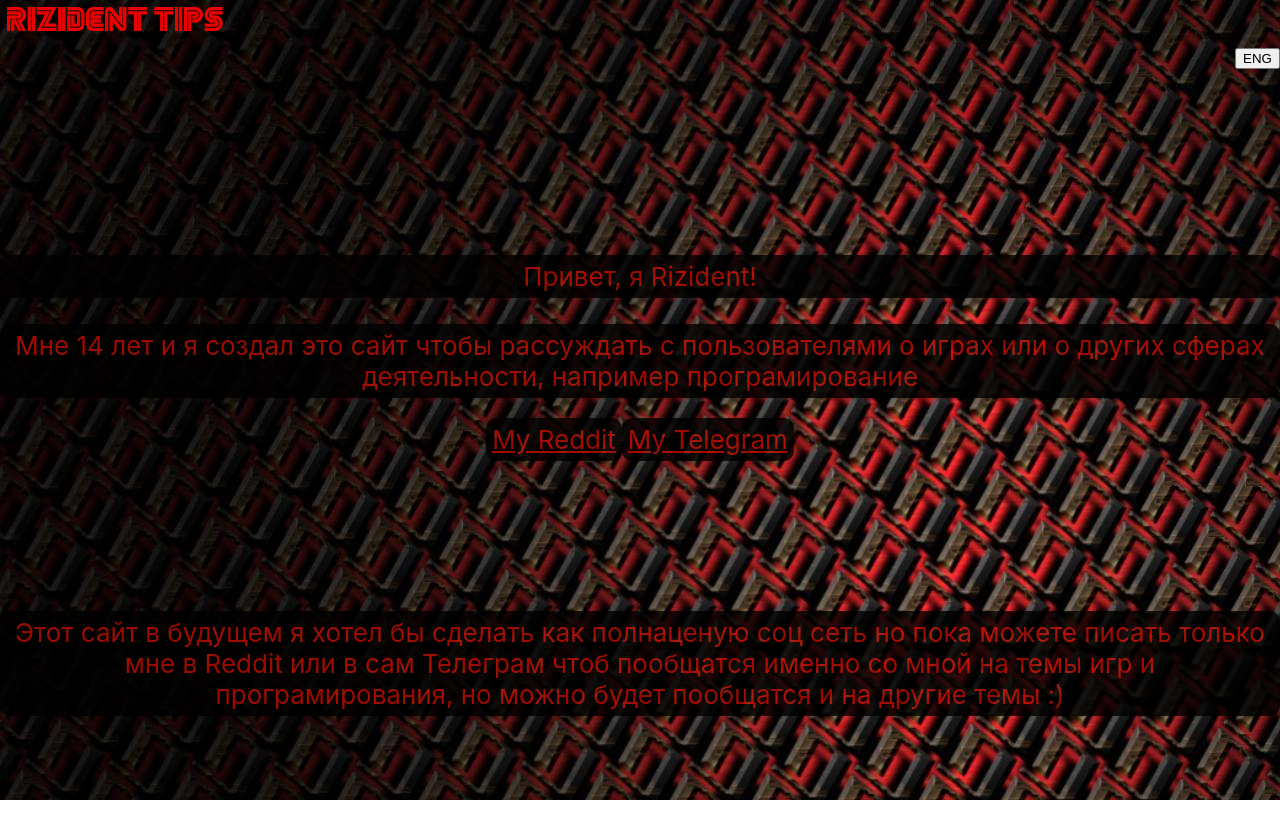
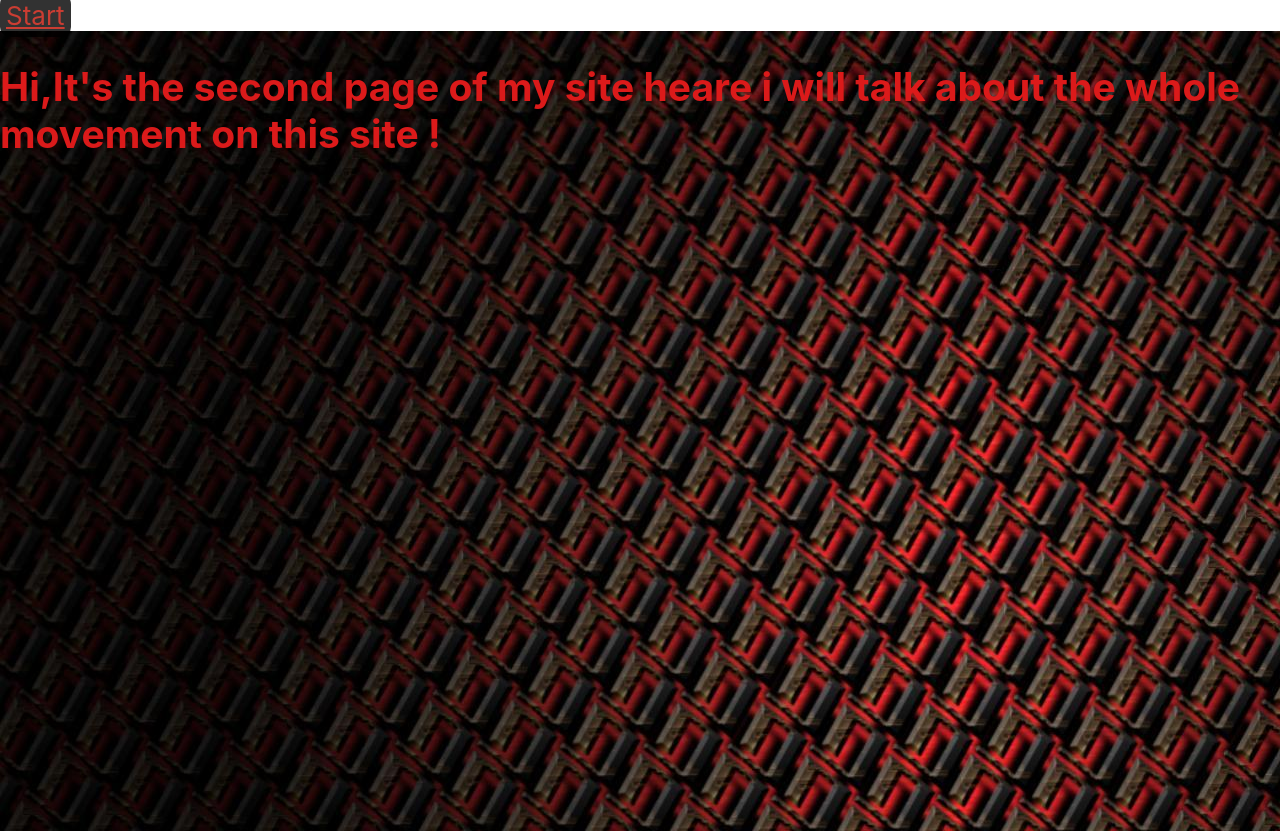
Before and after one commit to Rizident/rizident.github.io.old, a React (Create React App) app in the folder web/: page /info in a window 1280 px wide. Before the commit the page ends 800 px from the top, so only its background shows below. Built offline with nearby package versions, Linux system fonts and the light colour scheme.

Commit message:
Doa second page of my site

```diff
--- a/web/package.json
+++ b/web/package.json
@@ -34,5 +34,8 @@
       "last 1 firefox version",
       "last 1 safari version"
     ]
+  },
+  "devDependencies": {
+    "react-router-dom": "^6.2.1"
   }
 }
--- a/web/src/App.css
+++ b/web/src/App.css
@@ -46,3 +46,54 @@
   width: 100%;
   text-align: right
 }
+.App-test{
+  background-color: red
+}
+.App-text{
+  background-color: #000000;
+  font-size: calc(10px + 2vmin);
+  color:#BF0D00;
+  opacity: 0.8;
+  padding: 6px;
+  border-radius: 10px;
+}
+.App {
+  text-align: center;
+}
+
+.App-logo {
+  height: 3vmin;
+  pointer-events: none;
+  padding: 7px;
+}
+
+.App-header {
+  background-color: #000000;
+  min-height: 100vh;
+  background-image: url('back-side.jpg');
+  display: flex;
+  flex-direction: column;
+  align-items:flex-start;
+  justify-content:flex-start ;
+  font-size: calc(10px + 2vmin);
+  color: rgb(219, 26, 26);
+}
+
+.App-link {
+  background-color: #000000;
+  font-size: calc(10px + 2vmin);
+  color:#BF0D00;
+  opacity: 0.8;
+  padding: 6px;
+  border-radius: 10px;
+}
+.App-content{
+  padding-top: 160px;
+}
+.App-info{
+  padding-top: 130px;
+}
+.App-lang{
+  width: 100%;
+  text-align: right
+}
--- a/web/src/App.js
+++ b/web/src/App.js
@@ -19,11 +19,11 @@ function App() {
   }
 
   let LanguageChange = "";
-  LanguageChange ="ru"
+  LanguageChange = "ru"
   if (lang === "ru") {
-    LanguageChange ="ENG"
+    LanguageChange = "ENG"
   } else if (lang === "en") {
-    LanguageChange ="RUS"
+    LanguageChange = "RUS"
   }
 
   if (lang === "en") {
@@ -50,9 +50,11 @@ function App() {
       <header className="App-header">
         <img src={logo} className="App-logo" alt="logo" />
         <div className="App-lang">
+
           <button onClick={changeLang}>{LanguageChange}</button>
         </div >
         <div className="App-content">
+
           <p className="App-text">
             {welcomeText}
           </p>
@@ -80,6 +82,17 @@ function App() {
           <div className="App-info">
             <p className="App-text">
               {welcomeText2}
+              </p>
+              </div>
+              <div>
+            <p>
+              <a
+            className="App-link"
+            href="/info"
+            rel="noopener noreferrer"
+          >
+           Informacion
+          </a>
             </p>
           </div>
 
--- /dev/null
+++ b/web/src/Info.js
@@ -0,0 +1,22 @@
+import React from "react";
+export default function Info() {
+  // HTML
+  return (<div>
+
+
+
+
+    <a
+      className="App-link"
+      href="/"
+      rel="noopener noreferrer"
+    >
+
+Start
+    </a>
+
+    <div className="App-header"> <h2> Hi,It's the second page of my site heare i  will talk about the whole movement on this site !</h2>  </div>
+
+  </div>);
+  // END HTML
+}
--- a/web/src/index.js
+++ b/web/src/index.js
@@ -1,12 +1,19 @@
 import React from 'react';
+import { BrowserRouter, Routes, Route } from "react-router-dom";
 import ReactDOM from 'react-dom';
 import './index.css';
 import App from './App';
 import reportWebVitals from './reportWebVitals';
+import Info from 'Info';
 
 ReactDOM.render(
   <React.StrictMode>
-    <App />
+   <BrowserRouter>
+      <Routes>
+        <Route path="/" element={<App />}/>
+        <Route path="/info" element={<Info />} />
+      </Routes>
+    </BrowserRouter>
   </React.StrictMode>,
   document.getElementById('root')
 );
```
Also changed, not shown: 25 other files (tests, documents, lock files or other folders).
